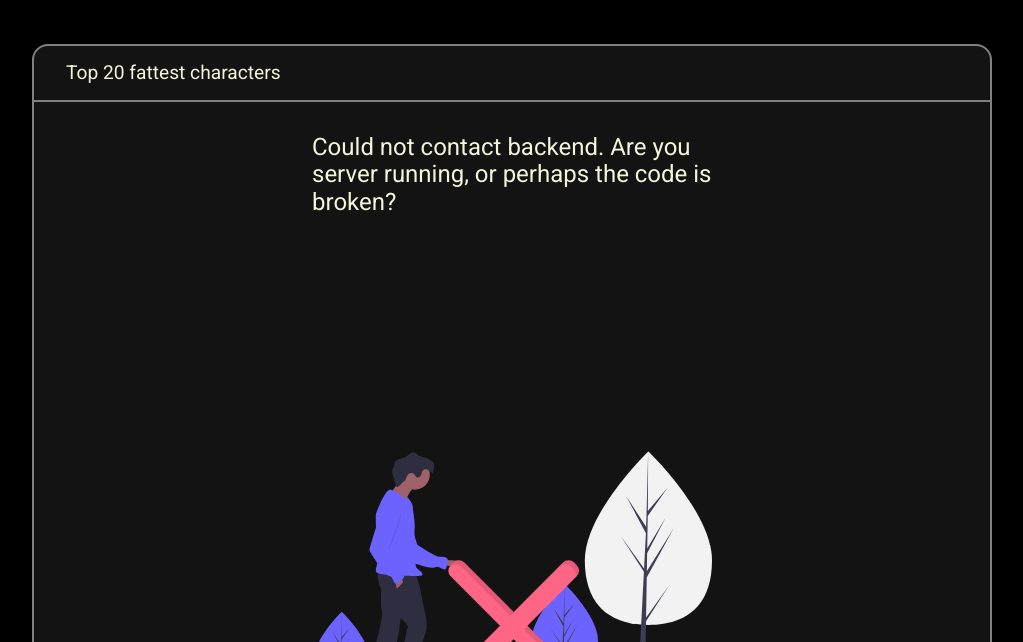
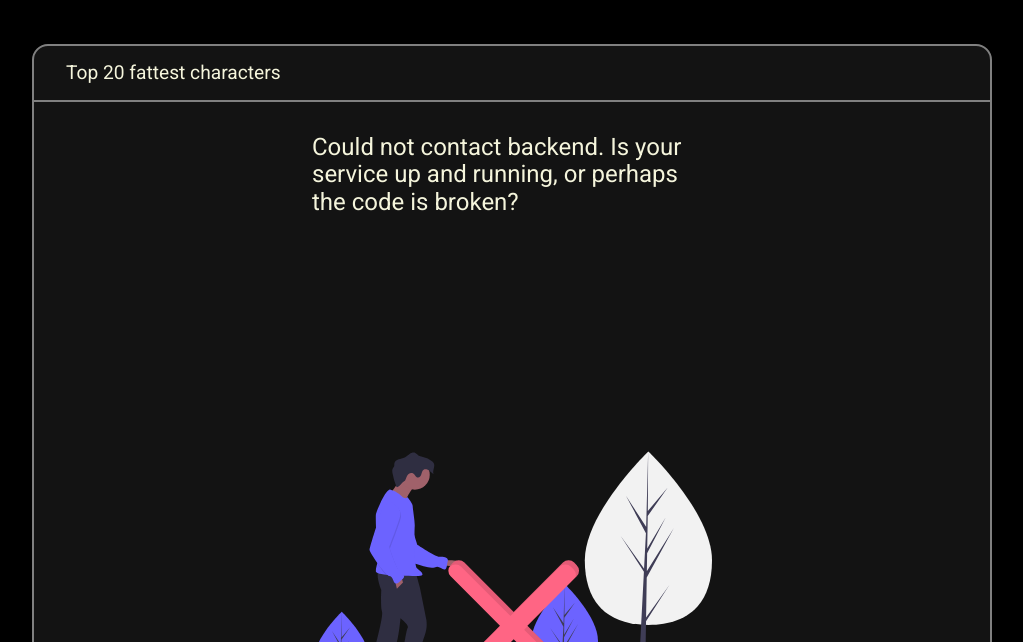
Before and after one commit to sofia5/starwars-codetest, a Gatsby site in the folder packages/frontend/: page / in a window 1280 px wide. Shown: the part 158-800 px from the top of the page, without its empty margins (128-1151 px from the left). Built offline with nearby package versions, Linux system fonts and the light colour scheme; Gatsby itself is replaced by a stand-in of ours; no server answers; a web font is replaced by a local one.

Commit message:
Update error message

```diff
--- a/packages/frontend/src/components/CharacterList/CharacterList.tsx
+++ b/packages/frontend/src/components/CharacterList/CharacterList.tsx
@@ -106,8 +106,8 @@ export default class CharacterList extends Component<
       return (
         <div className={styles.infoWrapper}>
           <span className={styles.infoText}>
-            Could not contact backend. Are you server running, or perhaps the
-            code is broken?
+            Could not contact backend. Is your service up and running, or
+            perhaps the code is broken?
           </span>
           <Cancel />
           <span className={styles.descriptionText}>
```
